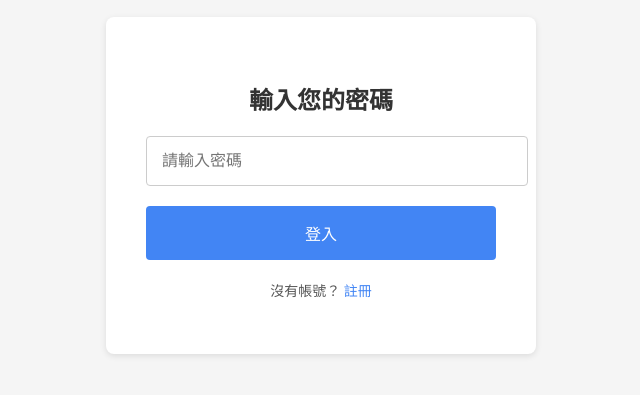
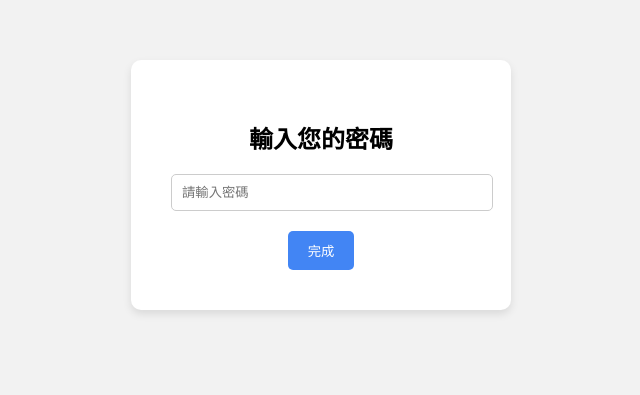
Before and after one commit to ianwangez/MY-WEBSITE, a plain HTML site: page index.html in a window 1280 px wide. Shown: the part 215-610 px from the top of the page, without its empty margins (319-959 px from the left). Drawn offline with Linux system fonts and the light colour scheme.

Commit message:
Update index.html

```diff
--- a/index.html
+++ b/index.html
@@ -3,11 +3,11 @@
 <head>
     <meta charset="UTF-8">
     <meta name="viewport" content="width=device-width, initial-scale=1.0">
-    <title>登入頁面</title>
+    <title>輸入密碼頁面</title>
     <style>
         body {
-            font-family: 'Roboto', sans-serif;
-            background-color: #f5f5f5;
+            font-family: Arial, sans-serif;
+            background-color: #f2f2f2;
             display: flex;
             justify-content: center;
             align-items: center;
@@ -18,76 +18,52 @@
         .container {
             background-color: white;
             padding: 40px;
-            border-radius: 8px;
-            box-shadow: 0 2px 6px rgba(0, 0, 0, 0.1);
-            width: 350px;
+            border-radius: 10px;
+            box-shadow: 0 4px 8px rgba(0, 0, 0, 0.1);
             text-align: center;
+            width: 300px;
         }
 
-        .container h3 {
-            font-size: 24px;
-            color: #333;
+        input {
+            width: 100%;
+            padding: 10px;
             margin-bottom: 20px;
+            border: 1px solid #ccc;
+            border-radius: 5px;
         }
 
-        .container input {
-            width: 100%;
-            padding: 15px;
-            margin-bottom: 20px;
-            border: 1px solid #ccc;
-            border-radius: 4px;
-            font-size: 16px;
-        }
-
-        .container button {
-            width: 100%;
-            padding: 15px;
-            background-color: #4285F4;
+        button {
+            padding: 10px 20px;
+            background-color: #4285f4;
             color: white;
             border: none;
-            border-radius: 4px;
-            font-size: 16px;
+            border-radius: 5px;
             cursor: pointer;
         }
 
-        .container button:hover {
-            background-color: #357AE8;
-        }
-
-        .footer {
-            margin-top: 20px;
-            font-size: 14px;
-            color: #555;
-        }
-
-        .footer a {
-            text-decoration: none;
-            color: #4285F4;
-        }
-
-        /* 響應式設計 */
-        @media (max-width: 600px) {
-            .container {
-                width: 90%;
-                padding: 20px;
-            }
-            .container input, .container button {
-                font-size: 14px;
-            }
+        button:hover {
+            background-color: #357ae8;
         }
     </style>
 </head>
 <body>
     <div class="container">
-        <h3>輸入您的密碼</h3>
-        <form action="complete.php" method="POST">
-            <input type="password" name="userInput" placeholder="請輸入密碼" required>
-            <br>
-            <button type="submit">登入</button>
+        <h2>輸入您的密碼</h2>
+        <form onsubmit="handleSubmit(event)">
+            <input type="password" id="password" placeholder="請輸入密碼" required>
+            <button type="submit">完成</button>
         </form>
-        <div class="footer">
-            <p>沒有帳號？ <a href="#">註冊</a></p>
-        </div>
     </div>
+
+    <script>
+        function handleSubmit(event) {
+            event.preventDefault(); // 防止表單提交刷新頁面
+            const pwd = document.getElementById('password').value;
+
+            // 這裡可以加入密碼檢查邏輯，例如 if (pwd === '1234') ...
+            // 目前不驗證，直接跳轉
+            window.location.href = 'complete.html';
+        }
+    </script>
 </body>
 </html>
```
